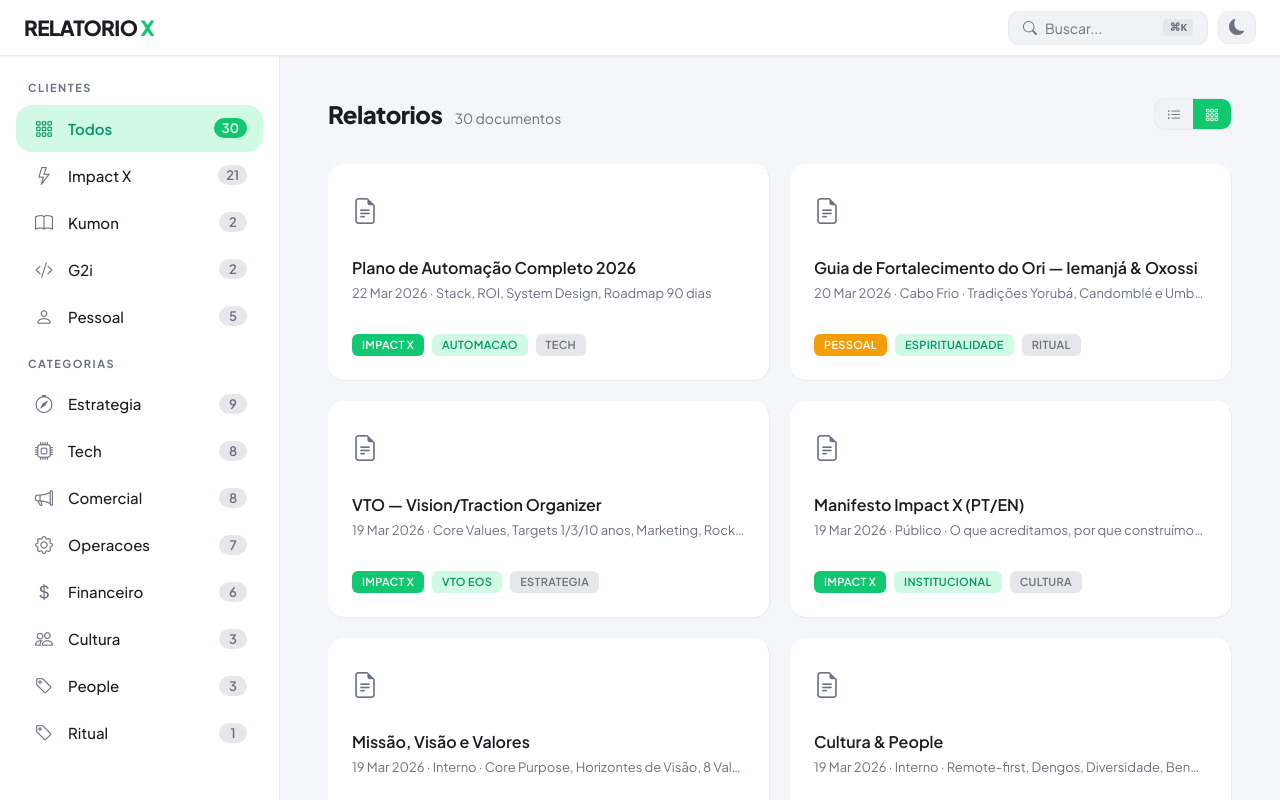
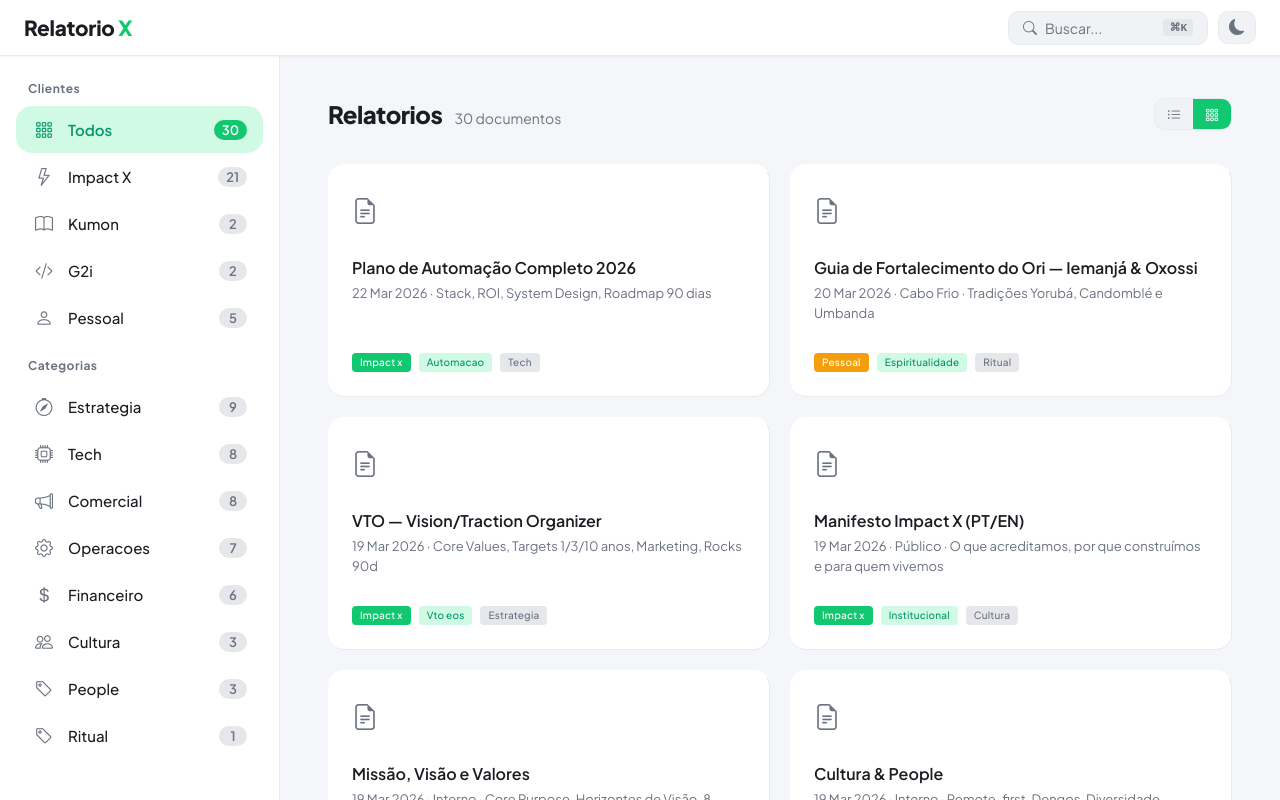
Before and after one commit to camillodev/ix-reports, a website: page index.html in a window 1280 px wide. Both pictures are taken after a click on the button 1212 px from the left and 114 px from the top of the page. Shown: the top 800 px of the page. Drawn offline with nearby package versions, Linux system fonts and the light colour scheme.

Commit message:
fix: sentence case em tudo, tags menores, grid meta wrapping
Branding, sidebar, titulos e tags agora sentence case (primeira letra
maiuscula). Tags menores e mais discretas. Grid view com descricao
quebrando linha naturalmente. Estilo Descomplica — limpo e amigavel.

```diff
--- a/assets/css/hub.css
+++ b/assets/css/hub.css
@@ -54,7 +54,7 @@ body {
   font-size: 1.3rem;
   font-weight: 800;
   color: var(--ix-ink);
-  letter-spacing: -0.03em;
+  letter-spacing: -0.01em;
   text-decoration: none;
 }
 
@@ -145,11 +145,10 @@ body {
 }
 
 .sidebar-label {
-  font-size: 11px;
+  font-size: 12px;
   font-weight: 700;
-  letter-spacing: 1.5px;
+  letter-spacing: 0.5px;
   color: var(--ix-muted);
-  text-transform: uppercase;
   margin-bottom: 8px;
   padding: 8px 12px 0;
 }
@@ -355,6 +354,14 @@ body {
   font-size: 16px;
 }
 
+.reports-list.grid-view .rr-meta {
+  white-space: normal;
+  display: -webkit-box;
+  -webkit-line-clamp: 3;
+  -webkit-box-orient: vertical;
+  overflow: hidden;
+}
+
 .reports-list.grid-view .rr-tags {
   margin-top: 14px;
   padding-left: 0;
@@ -428,12 +435,11 @@ body {
 }
 
 .rr-tag {
-  font-size: 11px;
-  font-weight: 600;
-  padding: 3px 10px;
-  border-radius: 6px;
-  text-transform: uppercase;
-  letter-spacing: 0.3px;
+  font-size: 10px;
+  font-weight: 500;
+  padding: 2px 8px;
+  border-radius: 4px;
+  letter-spacing: 0.2px;
 }
 
 .rr-tag-empresa {
--- a/assets/js/hub.js
+++ b/assets/js/hub.js
@@ -74,7 +74,8 @@
   // ─── Helpers ───
   function capitalize(str) {
     if (!str) return '';
-    return str.replace(/-/g, ' ').replace(/\b\w/g, function (c) { return c.toUpperCase(); });
+    var s = str.replace(/-/g, ' ');
+    return s.charAt(0).toUpperCase() + s.slice(1);
   }
 
   function el(tag, attrs, children) {
--- a/index.html
+++ b/index.html
@@ -18,7 +18,7 @@
     <button class="icon-btn hamburger" id="hamburger" aria-label="Menu">
       <i class="bi bi-list"></i>
     </button>
-    <a href="#" class="brand">RELATORIO <span class="x">X</span></a>
+    <a href="#" class="brand">Relatorio <span class="x">X</span></a>
   </div>
   <div class="topbar-right">
     <button class="cmdk-trigger" id="cmdk-trigger" type="button">
--- a/scripts/test.mjs
+++ b/scripts/test.mjs
@@ -194,7 +194,7 @@ if (indexHtml) {
   assert(indexHtml.includes("data-theme") || indexHtml.includes("dark"), "index.html supports dark mode");
   assert(indexHtml.includes("sidebar-tree"), "index.html has clients section in sidebar");
   assert(indexHtml.includes("tag-filters"), "index.html has categories/tags section in sidebar");
-  assert(indexHtml.includes("RELATORIO"), "index.html brand is RELATORIO X");
+  assert(indexHtml.includes("Relatorio"), "index.html brand is Relatorio X");
   assert(indexHtml.includes("view-toggle"), "index.html has view toggle (list/grid)");
 }
 
```
